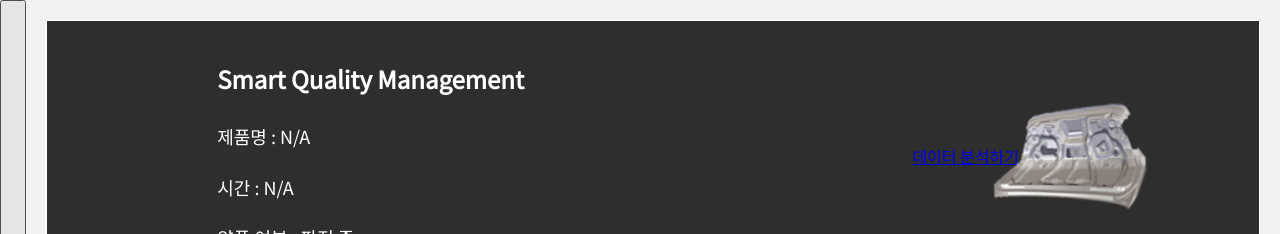
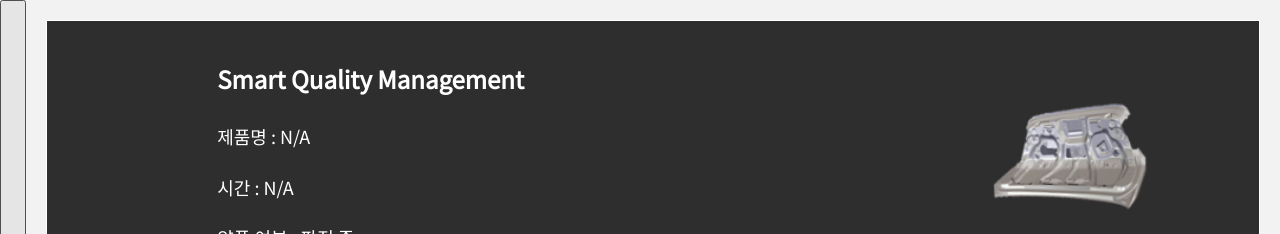
Before and after one commit to FINAL-BUSAN-3/FRONTEND, a Vue app in the folder busan/: page /engineering/press in a window 1280 px wide. Shown: the top 234 px of the page. Built offline with nearby package versions, Linux system fonts and the light colour scheme; no server answers.

Commit message:
Update EngineeringPressPage.vue

```diff
--- a/busan/src/views/EngineeringPressPage.vue
+++ b/busan/src/views/EngineeringPressPage.vue
@@ -7,9 +7,6 @@
       <p>시간 : {{ latestItem ? latestItem.working_time : 'N/A' }}</p>
       <p>양품 여부 : {{ latestItem && latestItem.prediction !== null ? latestItem.prediction : '판정 중' }}</p>
     </div>
-    <a href="http://ec2-100-24-7-128.compute-1.amazonaws.com:8088/superset/dashboard/14/" target="_blank">
-          데이터 분석하기
-    </a>
     <img :src="pressPart" alt="Press Part" class="quality-press-part-image" />
   </div>
 
```
